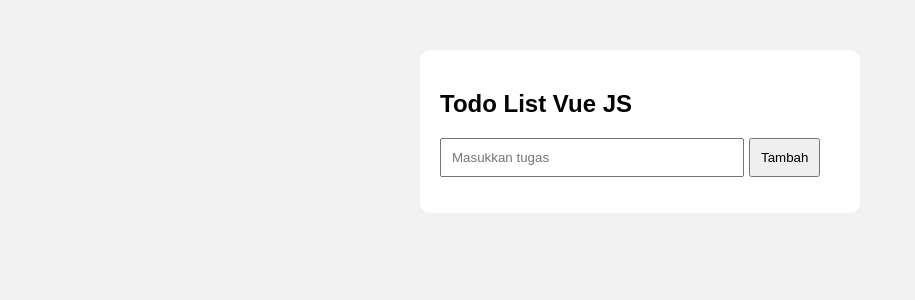
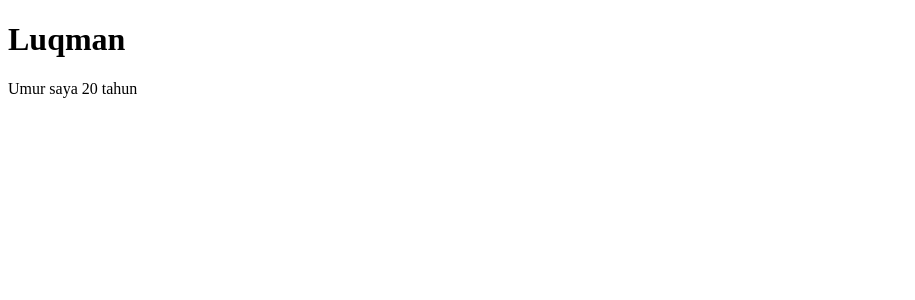
Before and after one commit to Nanang32/vueeeut, a Vue app: page / in a window 1280 px wide. Shown: the top 300 px of the page, without its empty margins (0-915 px from the left). Built offline with nearby package versions, Linux system fonts and the light colour scheme.

Commit message:
databinding

```diff
--- a/src/App.vue
+++ b/src/App.vue
@@ -1,16 +1,7 @@
 <template>
-  <div class="container">
-    <h2>Todo List Vue JS</h2>
-
-    <input v-model="task" placeholder="Masukkan tugas" />
-    <button @click="addTask">Tambah</button>
-
-    <ul>
-      <li v-for="(item,index) in tasks" :key="index">
-        {{ item }}
-        <button @click="removeTask(index)">Hapus</button>
-      </li>
-    </ul>
+  <div>
+    <h1>{{ nama }}</h1>
+    <p>Umur saya {{ umur }} tahun</p>
   </div>
 </template>
 
@@ -18,52 +9,9 @@
 export default {
   data() {
     return {
-      task: '',
-      tasks: []
-    }
-  },
-
-  methods: {
-    addTask() {
-      if (this.task !== '') {
-        this.tasks.push(this.task)
-        this.task = ''
-      }
-    },
-
-    removeTask(index) {
-      this.tasks.splice(index, 1)
+      nama: 'Luqman',
+      umur: 20
     }
   }
 }
 </script>
-
-<style>
-body{
-  font-family: Arial;
-  background: #f2f2f2;
-}
-
-.container{
-  width: 400px;
-  margin: auto;
-  background: white;
-  padding: 20px;
-  border-radius: 10px;
-  margin-top: 50px;
-}
-
-input{
-  width: 70%;
-  padding: 10px;
-}
-
-button{
-  padding: 10px;
-  margin-left: 5px;
-}
-
-li{
-  margin-top: 10px;
-}
-</style>
```
